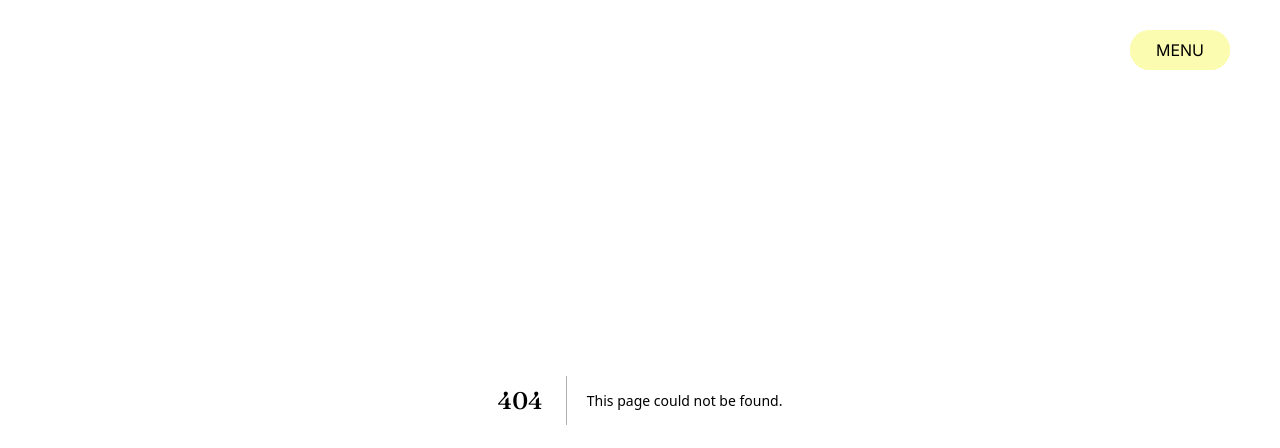
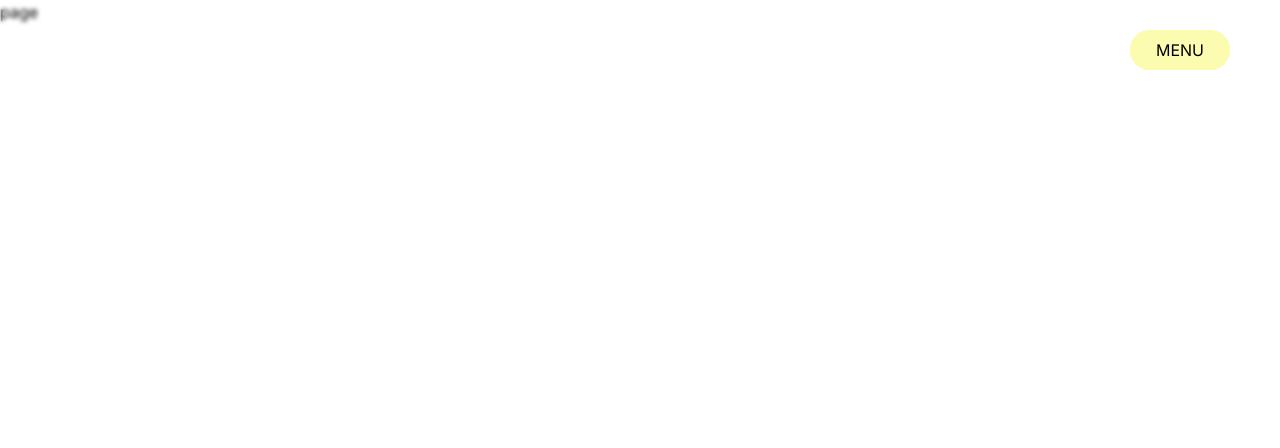
Before and after one commit to yaroCreates/my_portfolio, a Next.js app: page /projects in a window 1280 px wide. Before the commit this address had no page. Shown: the top 448 px of the page. Built offline with nearby package versions, Linux system fonts and the light colour scheme.

Commit message:
feat: projects route

```diff
--- /dev/null
+++ b/app/projects/page.jsx
@@ -0,0 +1,9 @@
+import React from 'react'
+
+const ProjectPage = () => {
+  return (
+    <div>page</div>
+  )
+}
+
+export default ProjectPage
```
